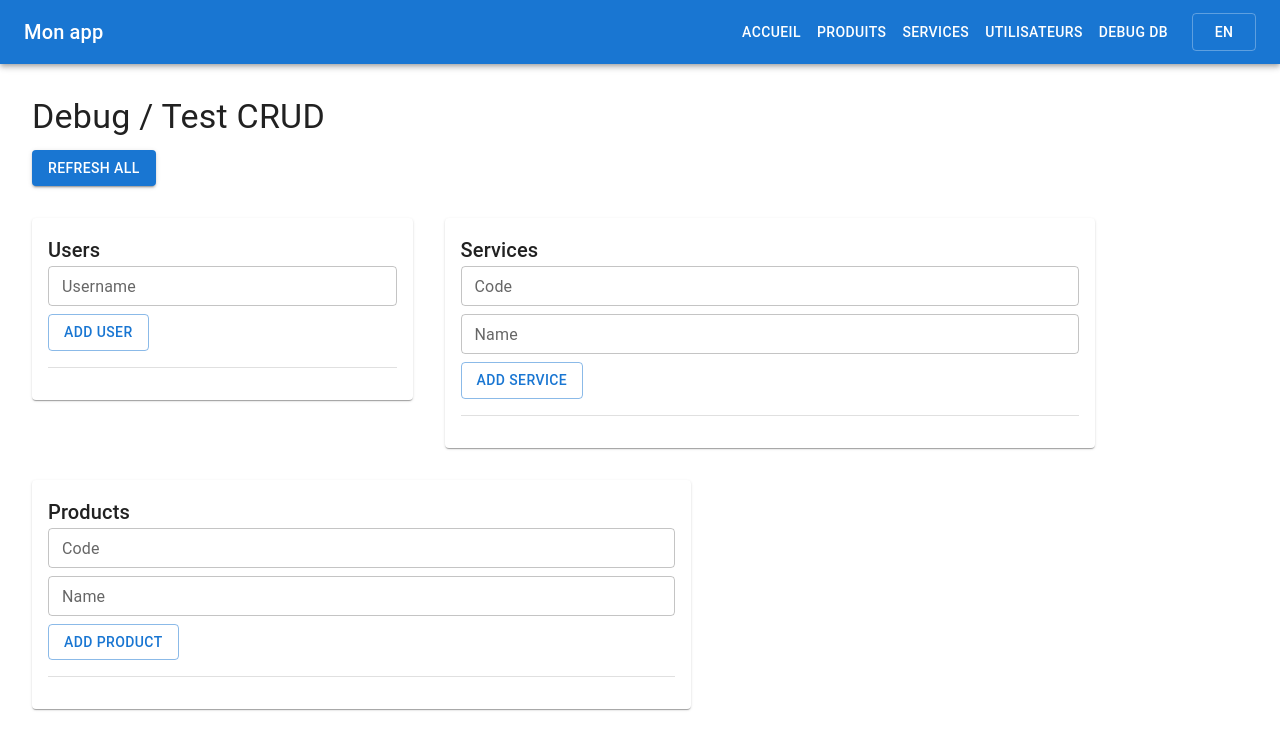
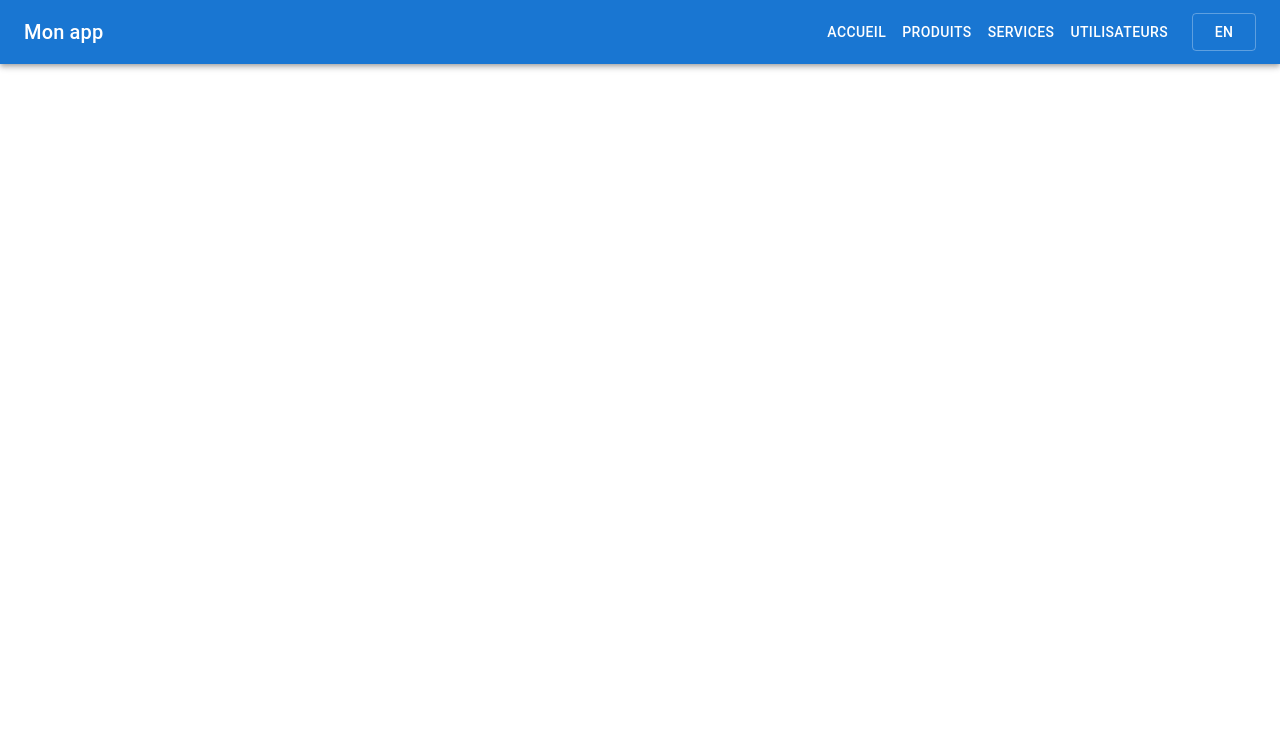
Before and after one commit to EmpiDev/back-office-electron, a React (Vite) app in the folder renderer/: page /debug in a window 1280 px wide. Shown: the top 750 px of the page. Built offline with nearby package versions, Linux system fonts and the light colour scheme.

Commit message:
Update README and remove DebugPage;

```diff
--- a/renderer/src/App.tsx
+++ b/renderer/src/App.tsx
@@ -3,7 +3,6 @@ import { AppBar, Toolbar, Typography, Button, Box } from '@mui/material'
 import { Routes, Route, Link } from 'react-router-dom'
 import { useState } from 'react'
 import { useTranslation } from 'react-i18next'
-import DebugPage from '@/modules/debug/pages/DebugPage'
 import ProductsPage from '@/modules/products/pages/ProductsPage'
 import ServicesPage from '@/modules/services/pages/ServicesPage'
 import UsersPage from '@/modules/users/pages/UsersPage'
@@ -70,9 +69,6 @@ function App() {
           <Button color="inherit" component={Link} to="/users">
             {t('app.nav.users')}
           </Button>
-          <Button color="inherit" component={Link} to="/debug">
-            Debug DB
-          </Button>
           <Button color="inherit" onClick={toggleLanguage} sx={{ ml: 2, border: '1px solid rgba(255,255,255,0.3)' }}>
             {i18n.language === 'fr' ? 'EN' : 'FR'}
           </Button>
@@ -92,7 +88,6 @@ function App() {
           <Route path="/products" element={<ProductsPage />} />
           <Route path="/services" element={<ServicesPage />} />
           <Route path="/users" element={<UsersPage />} />
-          <Route path="/debug" element={<DebugPage />} />
         </Routes>
       </Box>
     </Box>
--- a/renderer/src/modules/debug/pages/DebugPage.tsx
+++ /dev/null
@@ -1,129 +0,0 @@
-import React, { useEffect, useState } from 'react';
-import { Box, Typography, Button, TextField, Paper, Grid, Divider } from '@mui/material';
-
-export default function DebugPage() {
-    const [users, setUsers] = useState<any[]>([]);
-    const [services, setServices] = useState<any[]>([]);
-    const [products, setProducts] = useState<any[]>([]);
-
-    const [newUser, setNewUser] = useState({ username: '', password_hash: '123456', role: 'user' });
-    const [newService, setNewService] = useState({ code: '', name: '', description: '', category_id: null });
-    const [newProduct, setNewProduct] = useState({ code: '', name: '', description: '', target_segment: '', is_highlighted: false });
-
-    useEffect(() => {
-        loadData();
-    }, []);
-
-    const loadData = async () => {
-        const u = await window.electronApi.getUsers();
-        setUsers(u);
-        const s = await window.electronApi.getServices();
-        setServices(s);
-        const p = await window.electronApi.getProducts();
-        setProducts(p);
-    };
-
-    const handleCreateUser = async () => {
-        await window.electronApi.createUser(newUser);
-        setNewUser({ ...newUser, username: '' });
-        loadData();
-    };
-
-    const handleDeleteUser = async (id: number) => {
-        await window.electronApi.deleteUser(id);
-        loadData();
-    };
-
-    const handleCreateService = async () => {
-        await window.electronApi.createService(newService);
-        setNewService({ ...newService, code: '', name: '' });
-        loadData();
-    };
-
-    const handleDeleteService = async (id: number) => {
-        await window.electronApi.deleteService(id);
-        loadData();
-    };
-
-    const handleCreateProduct = async () => {
-        await window.electronApi.createProduct(newProduct);
-        setNewProduct({ ...newProduct, code: '', name: '' });
-        loadData();
-    };
-
-    const handleDeleteProduct = async (id: number) => {
-        await window.electronApi.deleteProduct(id);
-        loadData();
-    };
-
-    return (
-        <Box sx={{ p: 4 }}>
-            <Typography variant="h4" gutterBottom>Debug / Test CRUD</Typography>
-            <Button variant="contained" onClick={loadData} sx={{ mb: 4 }}>Refresh All</Button>
-
-            <Grid container spacing={4}>
-                {/* Users */}
-                <Grid item xs={12} md={4}>
-                    <Paper sx={{ p: 2 }}>
-                        <Typography variant="h6">Users</Typography>
-                        <Box sx={{ mb: 2 }}>
-                            <TextField size="small" label="Username" value={newUser.username} onChange={e => setNewUser({ ...newUser, username: e.target.value })} fullWidth sx={{ mb: 1 }} />
-                            <Button variant="outlined" onClick={handleCreateUser}>Add User</Button>
-                        </Box>
-                        <Divider sx={{ mb: 2 }} />
-                        {users.map(u => (
-                            <Box key={u.id} sx={{ mb: 1, borderBottom: '1px solid #eee' }}>
-                                <Box sx={{ display: 'flex', alignItems: 'center', justifyContent: 'space-between' }}>
-                                    <Typography variant="subtitle2">{u.username} ({u.role})</Typography>
-                                    <Button size="small" color="error" onClick={() => handleDeleteUser(u.id)}>✖</Button>
-                                </Box>
-                            </Box>
-                        ))}
-                    </Paper>
-                </Grid>
-
-                {/* Services */}
-                <Grid item xs={12} md={4}>
-                    <Paper sx={{ p: 2 }}>
-                        <Typography variant="h6">Services</Typography>
-                        <Box sx={{ mb: 2 }}>
-                            <TextField size="small" label="Code" value={newService.code} onChange={e => setNewService({ ...newService, code: e.target.value })} fullWidth sx={{ mb: 1 }} />
-                            <TextField size="small" label="Name" value={newService.name} onChange={e => setNewService({ ...newService, name: e.target.value })} fullWidth sx={{ mb: 1 }} />
-                            <Button variant="outlined" onClick={handleCreateService}>Add Service</Button>
-                        </Box>
-                        <Divider sx={{ mb: 2 }} />
-                        {services.map(s => (
-                            <Box key={s.id} sx={{ mb: 1, borderBottom: '1px solid #eee' }}>
-                                <Box sx={{ display: 'flex', alignItems: 'center', justifyContent: 'space-between' }}>
-                                    <Typography variant="subtitle2">{s.name} ({s.code})</Typography>
-                                    <Button size="small" color="error" onClick={() => handleDeleteService(s.id)}>✖</Button>
-                                </Box>
-                            </Box>
-                        ))}
-                    </Paper>
-                </Grid>
-
-                {/* Products */}
-                <Grid item xs={12} md={4}>
-                    <Paper sx={{ p: 2 }}>
-                        <Typography variant="h6">Products</Typography>
-                        <Box sx={{ mb: 2 }}>
-                            <TextField size="small" label="Code" value={newProduct.code} onChange={e => setNewProduct({ ...newProduct, code: e.target.value })} fullWidth sx={{ mb: 1 }} />
-                            <TextField size="small" label="Name" value={newProduct.name} onChange={e => setNewProduct({ ...newProduct, name: e.target.value })} fullWidth sx={{ mb: 1 }} />
-                            <Button variant="outlined" onClick={handleCreateProduct}>Add Product</Button>
-                        </Box>
-                        <Divider sx={{ mb: 2 }} />
-                        {products.map(p => (
-                            <Box key={p.id} sx={{ mb: 1, borderBottom: '1px solid #eee' }}>
-                                <Box sx={{ display: 'flex', alignItems: 'center', justifyContent: 'space-between' }}>
-                                    <Typography variant="subtitle2">{p.name} ({p.code})</Typography>
-                                    <Button size="small" color="error" onClick={() => handleDeleteProduct(p.id)}>✖</Button>
-                                </Box>
-                            </Box>
-                        ))}
-                    </Paper>
-                </Grid>
-            </Grid>
-        </Box>
-    );
-}
```
Also changed, not shown: 1 other file (tests, documents, lock files or other folders).
